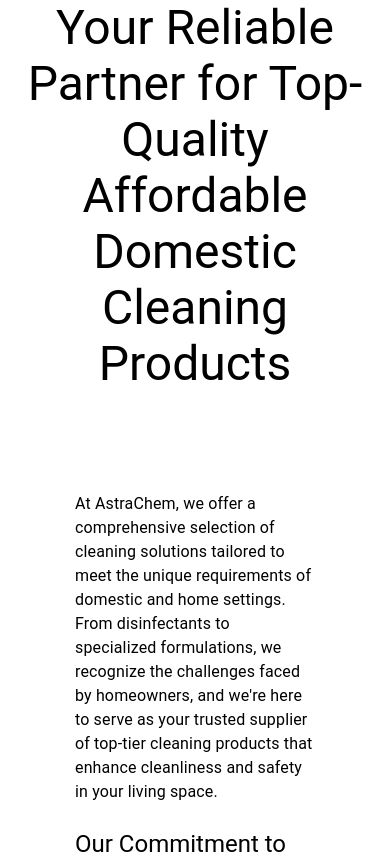
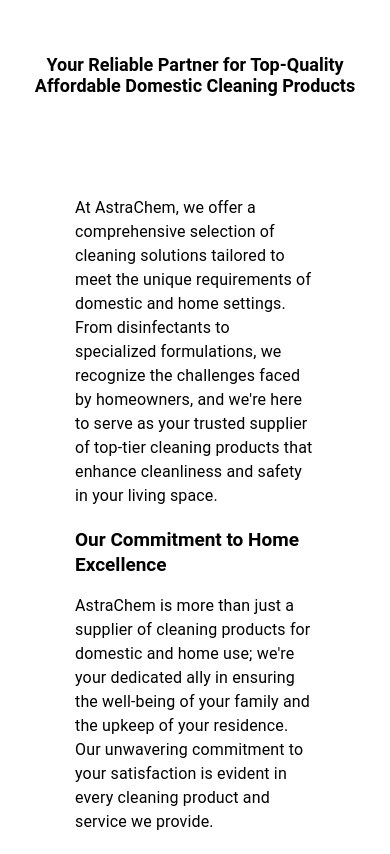
Before and after one commit to kgauzampe/Astrachem, a React (Create React App) app: page /Domestic in a window 390 px wide. Shown: the top 854 px of the page. Built offline with nearby package versions, Linux system fonts and the light colour scheme.

Commit message:
Site updated

```diff
--- a/src/components/Home/home.css
+++ b/src/components/Home/home.css
@@ -248,11 +248,22 @@
   .abtAstrachem{
     background-color: #3473C8;
     text-align: center;
-    height: 363vh !important;
+    height: 573vh !important;
+    width: 100%;
   }
   .prodText {
     margin: 0 auto;
     margin-top: 5em;
     text-align: center;
   }
+  .image-row {
+    display: none;
+}
+.centext {
+  padding: 0 10px;
+}
+.imgBanner{
+  display: none;
+}
+
   }
--- a/src/components/Service1/Domestic.css
+++ b/src/components/Service1/Domestic.css
@@ -42,10 +42,14 @@
   }
   @media (max-width: 768px) {
     .Serv1-typo{
+
       display: flex;
       justify-content: center;
       align-items: center !important;
       text-align: center;
+      font-size: 18px !important;
+      font-weight: bolder !important;
+      margin-top: 3em !important;
     }
     .serv1-article{
       width: 15em;
@@ -62,4 +66,8 @@
       margin: 0 auto;
       margin-left: 2em;
     }
+    .Serv1-t{
+      font-size: 19px !important;
+      font-weight: bolder !important;
+    }
   }
```
